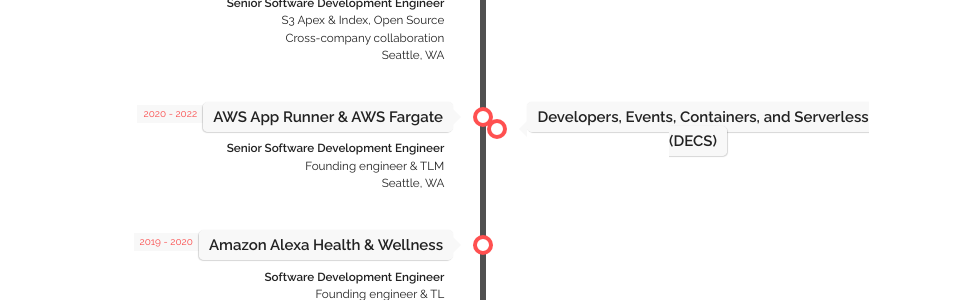
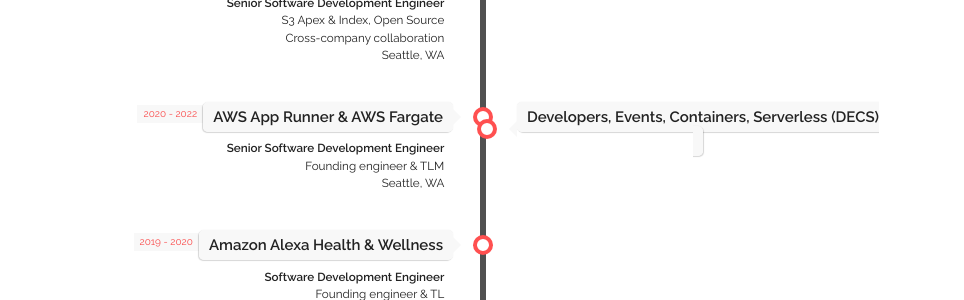
Before and after one commit to gfw001/gfw001.github.io, a Jekyll site: the page projects.html, which Jekyll copies as it is, in a window 1280 px wide. Shown: the part 1533-1833 px from the top of the page, without its empty margins (157-1121 px from the left). Built offline with Jekyll 4.4.1, drawn with Linux system fonts in a browser that asks for light colours.

Commit message:
Update projects.html

```diff
--- a/projects.html
+++ b/projects.html
@@ -223,7 +223,7 @@
       </div>
       <div class="direction-r">
         <div class="flag-wrapper">
-          <span class="flag">Developers, Events, Containers, and Serverless (DECS)</span>
+          <span class="flag">Developers, Events, Containers, Serverless (DECS)</span>
         </div>
       </div>
     </li>
```
